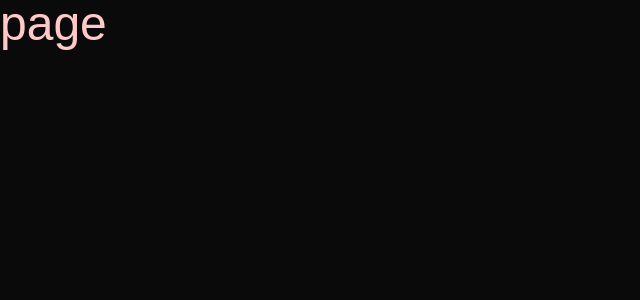
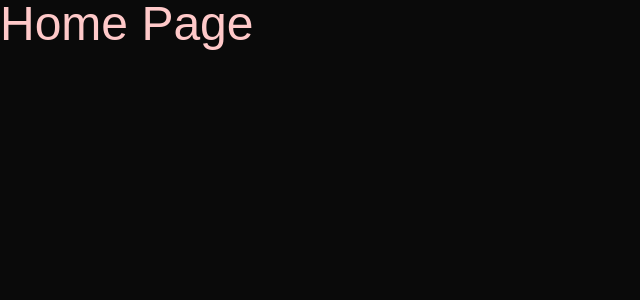
Before and after one commit to MHashirAbdullah/Oracruit, a Next.js app: page / in a window 1280 px wide. Shown: the top 300 px of the page, without its empty margins (0-640 px from the left). Built offline with nearby package versions, Linux system fonts and the light colour scheme; a web font is replaced by a local one.

Commit message:
Created Routes: Add authentication layout and pages for sign-in and sign-up, along with root layout and home page

```diff
--- /dev/null
+++ b/app/(auth)/layout.tsx
@@ -0,0 +1,9 @@
+import React, { ReactNode } from "react";
+
+const AuthLayout = ({ children }: { children: ReactNode }) => {
+  return(
+    <div>{children}</div>
+  )
+};
+
+export default AuthLayout;
--- a/app/page.tsx
+++ b/app/(auth)/sign-in/page.tsx
@@ -2,7 +2,7 @@ import React from 'react'
 
 const page = () => {
   return (
-    <div className='text-5xl text-red-200'>page</div>
+    <div>SignIn Page</div>
   )
 }
 
--- /dev/null
+++ b/app/(auth)/sign-up/page.tsx
@@ -0,0 +1,9 @@
+import React from 'react'
+
+const page = () => {
+  return (
+    <div>SignUp Page</div>
+  )
+}
+
+export default page
--- /dev/null
+++ b/app/(root)/layout.tsx
@@ -0,0 +1,9 @@
+import React, { ReactNode }  from 'react'
+
+const RootLayout = ({ children }: { children: ReactNode }) => {
+  return (
+    <div>{children}</div>
+  )
+}
+
+export default RootLayout
--- /dev/null
+++ b/app/(root)/page.tsx
@@ -0,0 +1,9 @@
+import React from 'react'
+
+const page = () => {
+  return (
+    <div className='text-5xl text-red-200'>Home Page</div>
+  )
+}
+
+export default page
```
